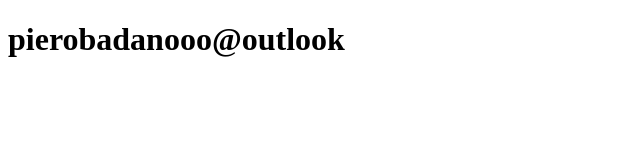
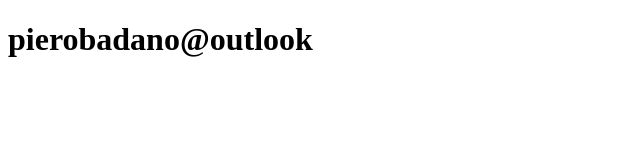
Before and after one commit to pierobadano/sistema-de-registro, a plain HTML site: page contacto.html in a window 1280 px wide. Shown: the whole page, without its empty margins (0-640 px from the left). Drawn offline with Linux system fonts and the light colour scheme.

Commit message:
cambios en contacto

```diff
--- a/contacto.html
+++ b/contacto.html
@@ -6,6 +6,6 @@
     <title>Document</title>
 </head>
 <body>
-    <h1>pierobadanooo@outlook</h1>
+    <h1>pierobadano@outlook</h1>
 </body>
 </html>
```
